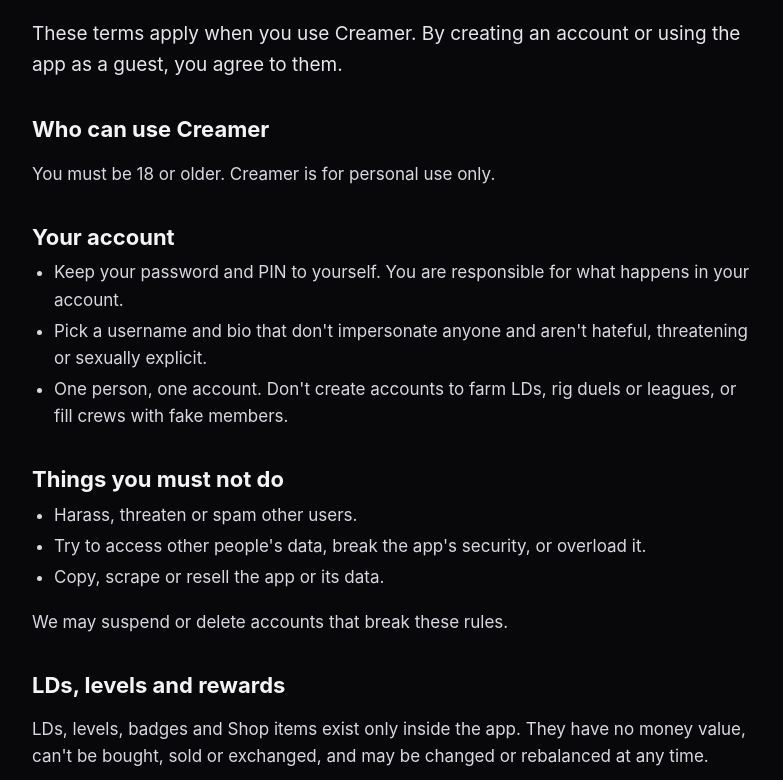
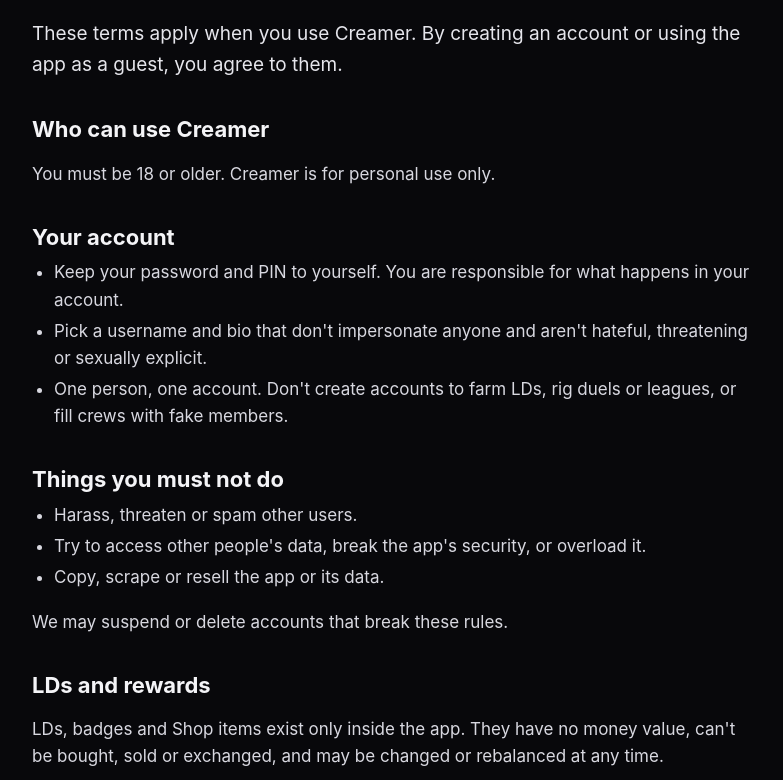
Before and after one commit to vatermilker/Cream, a plain HTML site: page terms.html in a window 1280 px wide. Shown: the part 172-952 px from the top of the page, without its empty margins (248-1031 px from the left). Drawn offline with Linux system fonts and the light colour scheme.

Commit message:
Update terms.html

```diff
--- a/terms.html
+++ b/terms.html
@@ -64,8 +64,8 @@ footer a{color:#b9b9c7}
 </ul>
 <p>We may suspend or delete accounts that break these rules.</p>
 
-<h2>LDs, levels and rewards</h2>
-<p>LDs, levels, badges and Shop items exist only inside the app. They have no money value, can't be bought, sold or exchanged, and may be changed or rebalanced at any time.</p>
+<h2>LDs and rewards</h2>
+<p>LDs, badges and Shop items exist only inside the app. They have no money value, can't be bought, sold or exchanged, and may be changed or rebalanced at any time.</p>
 
 <h2>Not medical advice</h2>
 <p>Creamer shows numbers you enter yourself. It is not a medical device and does not give health advice. If you have concerns about your health, talk to a doctor.</p>
```
